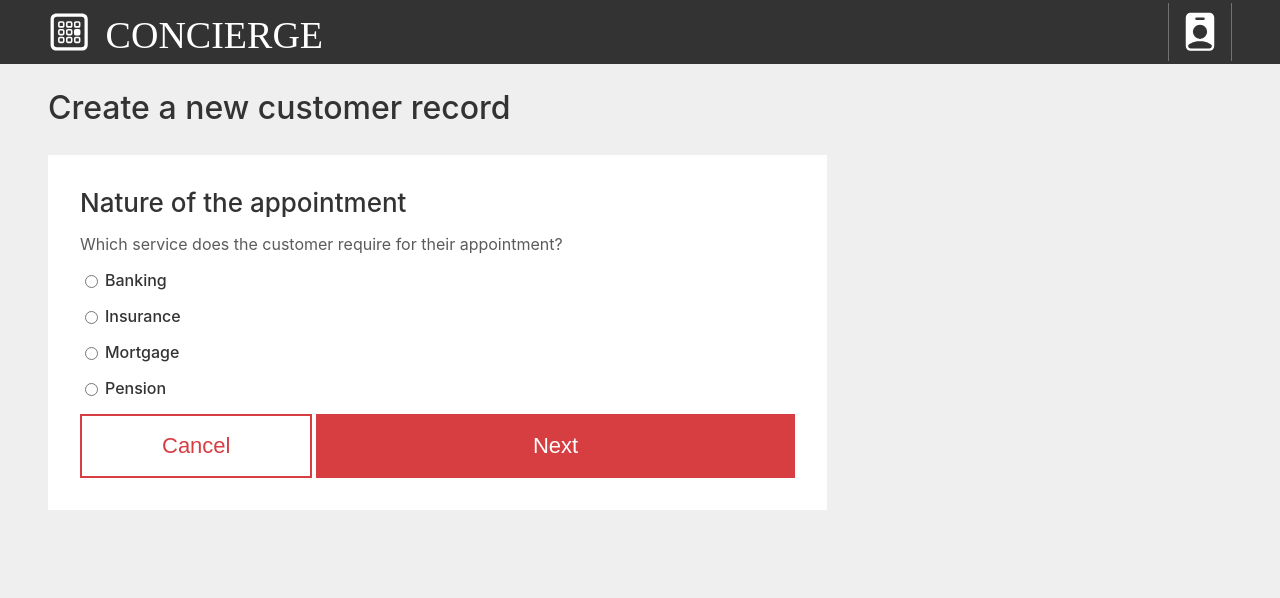
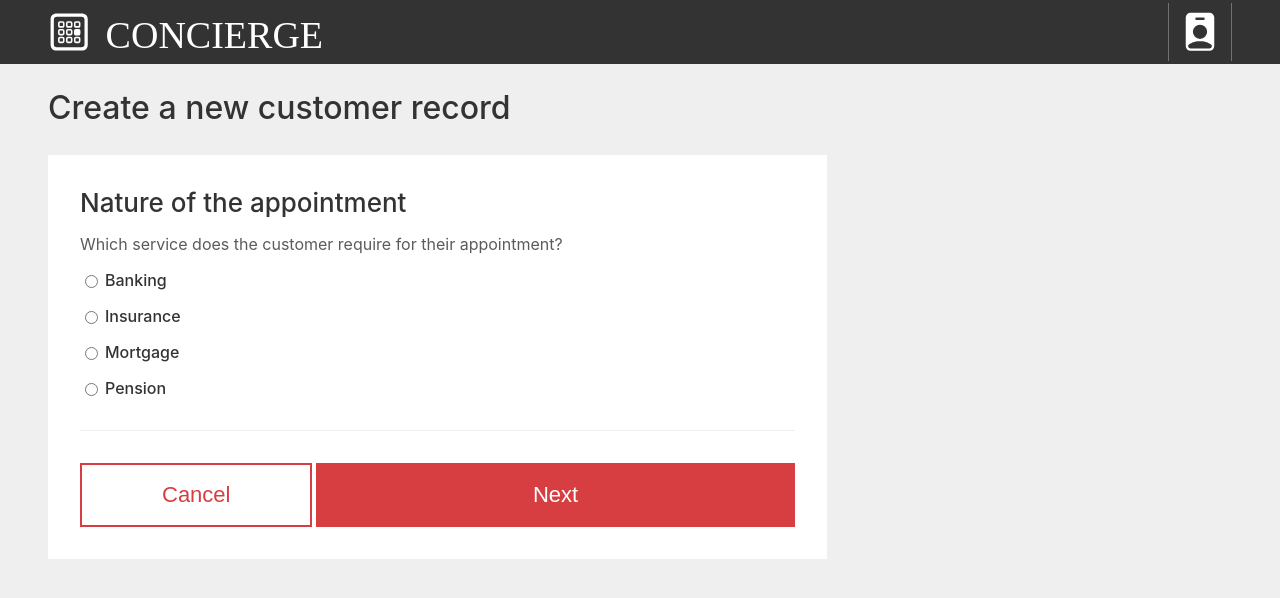
Before and after one commit to alexkinsey/concierge, a React (Create React App) app: page /create-customer in a window 1280 px wide. Shown: the top 598 px of the page. Built offline with nearby package versions, Linux system fonts and the light colour scheme.

Commit message:
added white space

```diff
--- a/src/components/CreateCustomer/AboutTheCaller/index.js
+++ b/src/components/CreateCustomer/AboutTheCaller/index.js
@@ -3,7 +3,7 @@ import { Link } from 'react-router-dom';
 
 import { Heading, TextAccent } from '../../../styles/Text.styles';
 import { PrimaryButton, SecondaryButton } from '../../../styles/Button.styles';
-import { Container } from '../../../styles/Layout.styles';
+import { Container, Separator } from '../../../styles/Layout.styles';
 import { FieldGroup, Label, Field } from '../../../styles/Form.styles';
 
 const AboutTheCaller = ({ handleFormSubmit }) => {
@@ -48,20 +48,20 @@ const AboutTheCaller = ({ handleFormSubmit }) => {
       </FieldGroup>
 
       <FieldGroup>
-        <Label htmlFor="address1">Address Line 1</Label>
+        <Label htmlFor="address1">Address line 1</Label>
         <Field type="text" id="address1" value={address1} required onChange={handleAddress1Change} />
       </FieldGroup>
 
       <FieldGroup>
         <Label htmlFor="address2">
-          Address Line 2 <TextAccent>(optional)</TextAccent>
+          Address line 2 <TextAccent>(optional)</TextAccent>
         </Label>
         <Field type="text" id="address2" value={address2} onChange={handleAddress2Change} />
       </FieldGroup>
 
       <FieldGroup>
         <Label htmlFor="address3">
-          Address Line 3 <TextAccent>(optional)</TextAccent>
+          Address line 3 <TextAccent>(optional)</TextAccent>
         </Label>
         <Field type="text" id="address3" value={address3} onChange={handleAddress3Change} />
       </FieldGroup>
@@ -86,6 +86,8 @@ const AboutTheCaller = ({ handleFormSubmit }) => {
         <Field type="text" id="phoneNumber" value={phoneNumber} required onChange={handlePhoneNumberChange} />
       </FieldGroup>
 
+      <Separator />
+
       <FieldGroup row>
         <Link to="/">
           <SecondaryButton>Cancel</SecondaryButton>
--- a/src/components/CreateCustomer/NatureOfCallForm/index.js
+++ b/src/components/CreateCustomer/NatureOfCallForm/index.js
@@ -1,7 +1,7 @@
 import { useState } from 'react';
 import { Link } from 'react-router-dom';
 
-import { Container } from '../../../styles/Layout.styles';
+import { Container, Separator } from '../../../styles/Layout.styles';
 import { Heading, Text } from '../../../styles/Text.styles';
 import { FieldGroup, Label, Radio } from '../../../styles/Form.styles';
 import { PrimaryButton, SecondaryButton } from '../../../styles/Button.styles';
@@ -65,6 +65,8 @@ const NatureOfCallForm = ({ handleFormNextPage }) => {
         <Label htmlFor="pension">Pension</Label>
       </FieldGroup>
 
+      <Separator />
+
       <FieldGroup row>
         <Link to="/">
           <SecondaryButton>Cancel</SecondaryButton>
--- a/src/styles/Layout.styles.js
+++ b/src/styles/Layout.styles.js
@@ -31,10 +31,17 @@ export const Container = styled.div`
   flex-direction: column;
   background-color: var(--white);
   padding: 2rem;
-  gap: ${(props) => (props.gap ? props.gap + 'rem' : '0rem')}
+  gap: ${(props) => (props.gap ? props.gap + 'rem' : '0rem')};
 `;
 
 export const LabelTextLayout = styled.div`
   display: grid;
   grid-template-columns: 1.2fr 2fr;
 `;
+
+export const Separator = styled.div`
+  width: 100%;
+  border-bottom: 1px solid var(--lightGrey);
+
+  margin: 1rem 0;
+`;
```
